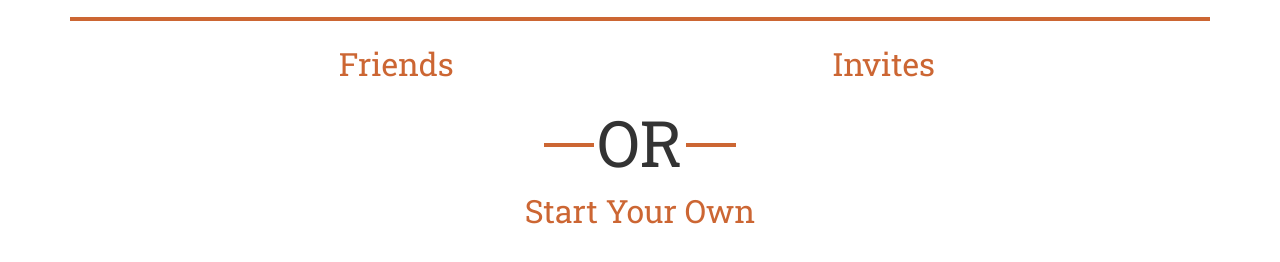
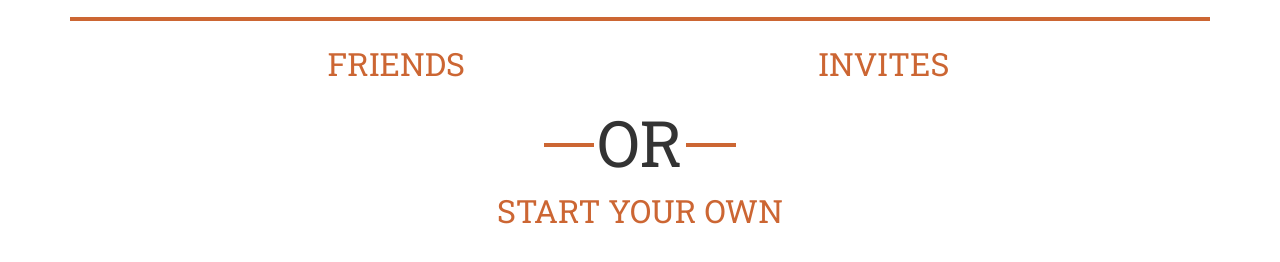
Before and after one commit to ScipioWarrior/itsmealti.me, a plain HTML site: page vagrant/mealti.me/html/create_party.html in a window 1280 px wide. Shown: the part 98-360 px from the top of the page. Drawn offline with nearby package versions, Linux system fonts and the light colour scheme; files whose address does not match are found by name.

Commit message:
Changed header styling

```diff
--- a/vagrant/mealti.me/css/main.css
+++ b/vagrant/mealti.me/css/main.css
@@ -16,6 +16,7 @@ hr{
 
 .heading{
   text-align: center;
+  font-weight: 500;
   color: #CC6633;
   font-size: xx-large;
 }
--- a/vagrant/mealti.me/html/create_party.html
+++ b/vagrant/mealti.me/html/create_party.html
@@ -36,7 +36,7 @@
         </div>
 
         <div class="col-md-3">
-          <p class="heading">Friends</p>
+          <p class="heading text-uppercase">Friends</p>
           <!-- list of friends -->
         </div>
 
@@ -45,7 +45,7 @@
         </div>
 
         <div class="col-md-3">
-  			  <p class="heading">Invites</p>
+  			  <p class="heading text-uppercase">Invites</p>
           <!-- list of invites -->
         </div>
 
@@ -61,7 +61,7 @@
   		</div>
 
   		<div class="row">
-        <p class="heading">Start Your Own</p>
+        <p class="heading text-uppercase">Start Your Own</p>
   		</div>
 
       <div class="row">
```
Also changed, not shown: 1 other file.
